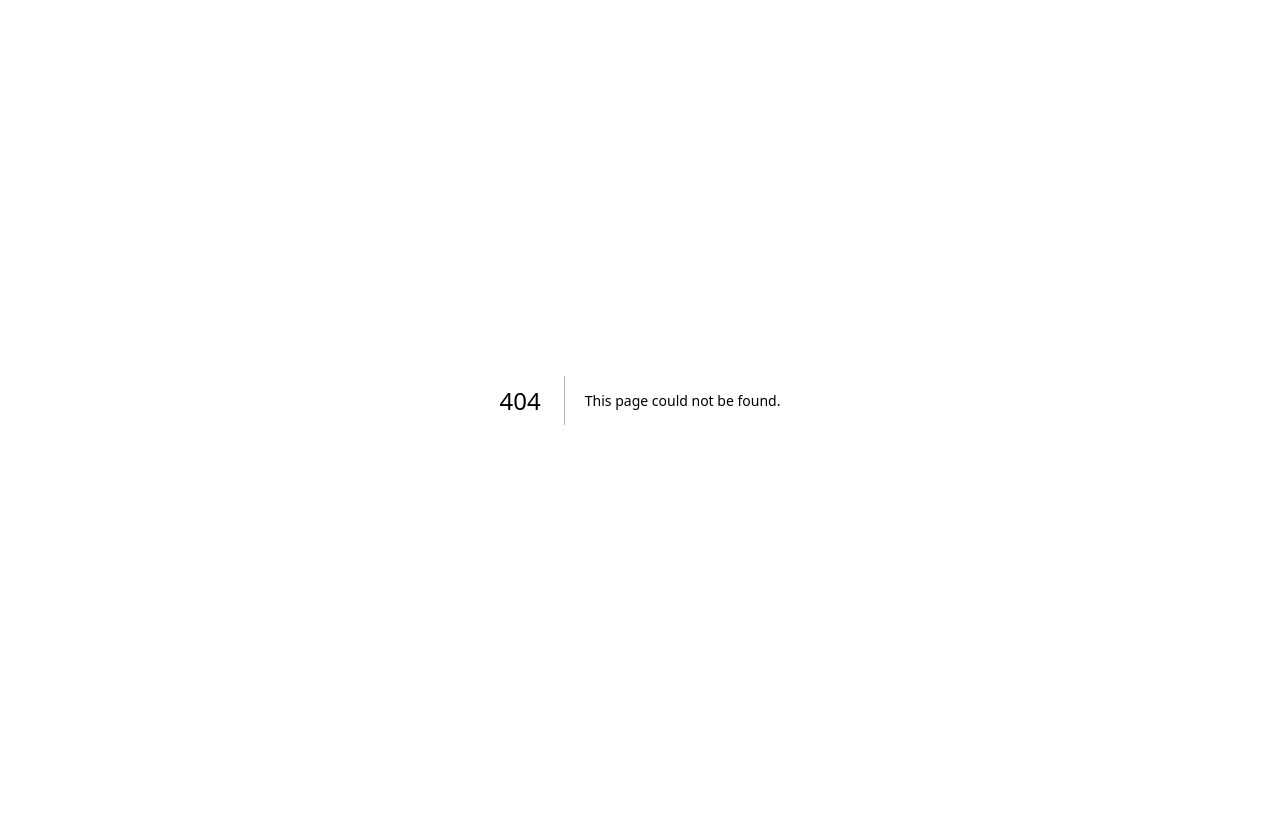
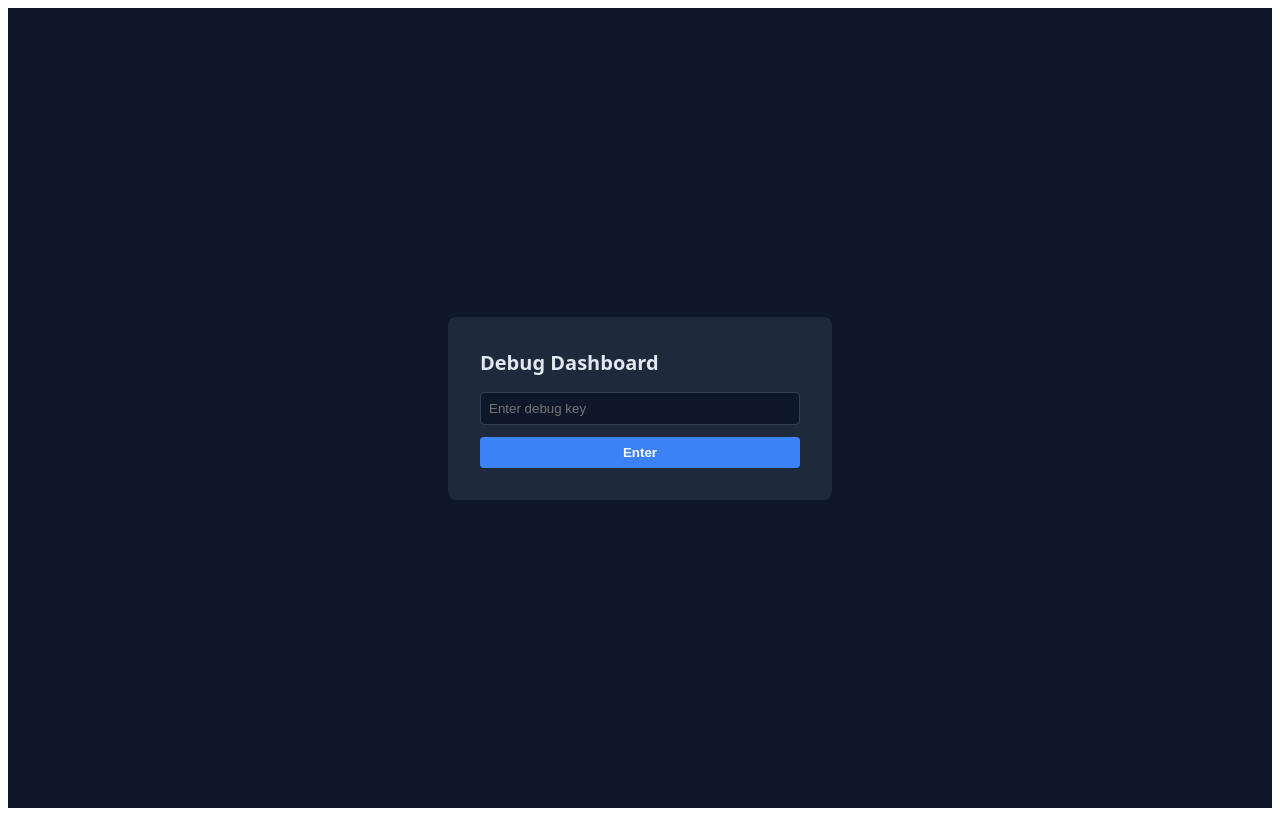
Before and after one commit to nils1x/open-boop, a Next.js app: page /debug/login in a window 1280 px wide. Before the commit this address had no page. Built offline with nearby package versions, Linux system fonts and the light colour scheme.

Commit message:
Add password protection for debug dashboard via Next.js middleware
- Middleware checks ?key= parameter or debug_token cookie
- Login page at /debug/login for entering password
- Falls back to API_SECRET_KEY if DEBUG_PASSWORD not set

```diff
--- /dev/null
+++ b/app/debug/login/page.tsx
@@ -0,0 +1,39 @@
+"use client";
+
+import { FormEvent, useState } from "react";
+
+export default function DebugLogin() {
+  const [error] = useState(() =>
+    typeof window !== "undefined" && window.location.search.includes("key=") ? "Wrong debug key" : ""
+  );
+
+  function onSubmit(e: FormEvent<HTMLFormElement>) {
+    e.preventDefault();
+    const data = new FormData(e.currentTarget);
+    const key = (data.get("key") as string) || "";
+    if (key) window.location.href = "/debug/?key=" + encodeURIComponent(key);
+  }
+
+  return (
+    <main style={{
+      display: "flex", alignItems: "center", justifyContent: "center",
+      height: "100vh", fontFamily: "system-ui, sans-serif", background: "#0f172a", color: "#e2e8f0",
+    }}>
+      <form onSubmit={onSubmit} style={{
+        background: "#1e293b", padding: "2rem", borderRadius: 8, width: 320,
+      }}>
+        <h1 style={{ margin: "0 0 1rem", fontSize: "1.25rem" }}>Debug Dashboard</h1>
+        <input name="key" type="password" placeholder="Enter debug key" style={{
+          width: "100%", padding: "0.5rem", marginBottom: "0.75rem",
+          background: "#0f172a", border: "1px solid #334155", borderRadius: 4, color: "#e2e8f0",
+          outline: "none", boxSizing: "border-box",
+        }} autoFocus />
+        {error && <p style={{ color: "#ef4444", fontSize: "0.875rem", margin: "0 0 0.5rem" }}>{error}</p>}
+        <button type="submit" style={{
+          width: "100%", padding: "0.5rem", background: "#3b82f6", color: "white",
+          border: "none", borderRadius: 4, cursor: "pointer", fontWeight: 600,
+        }}>Enter</button>
+      </form>
+    </main>
+  );
+}
```
Also changed, not shown: middleware.ts (added, +31 -0 lines).
